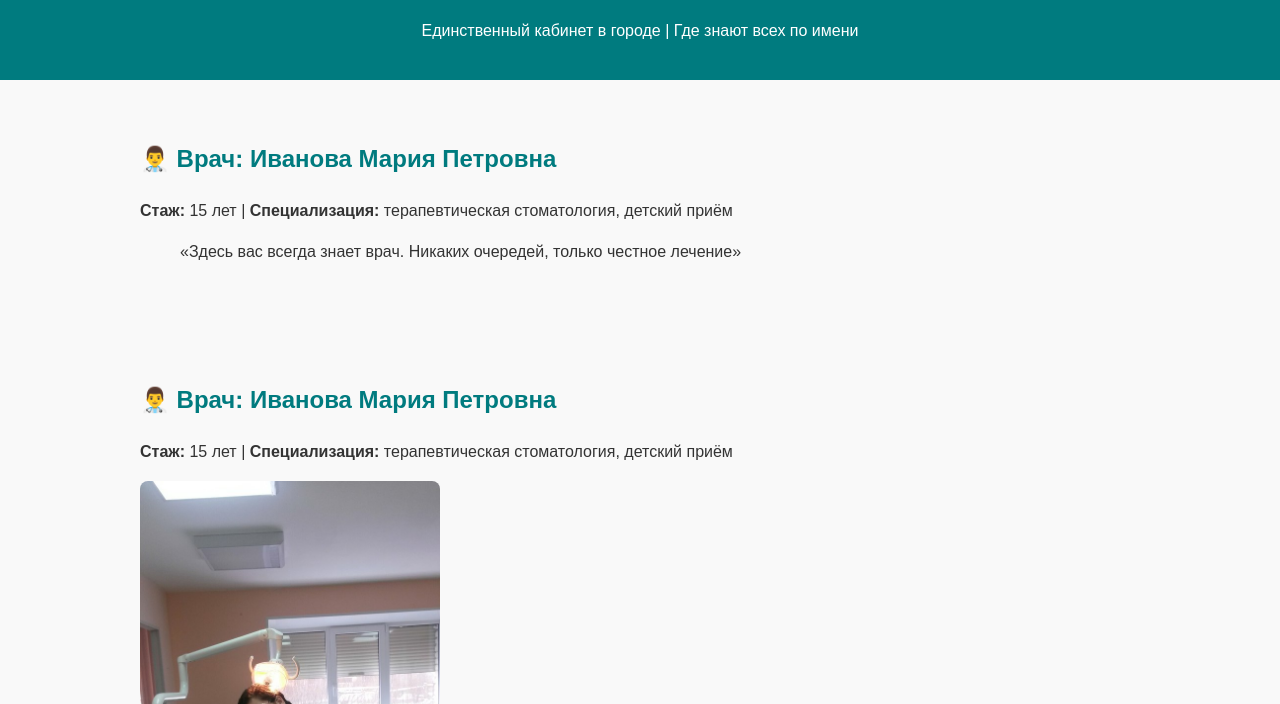
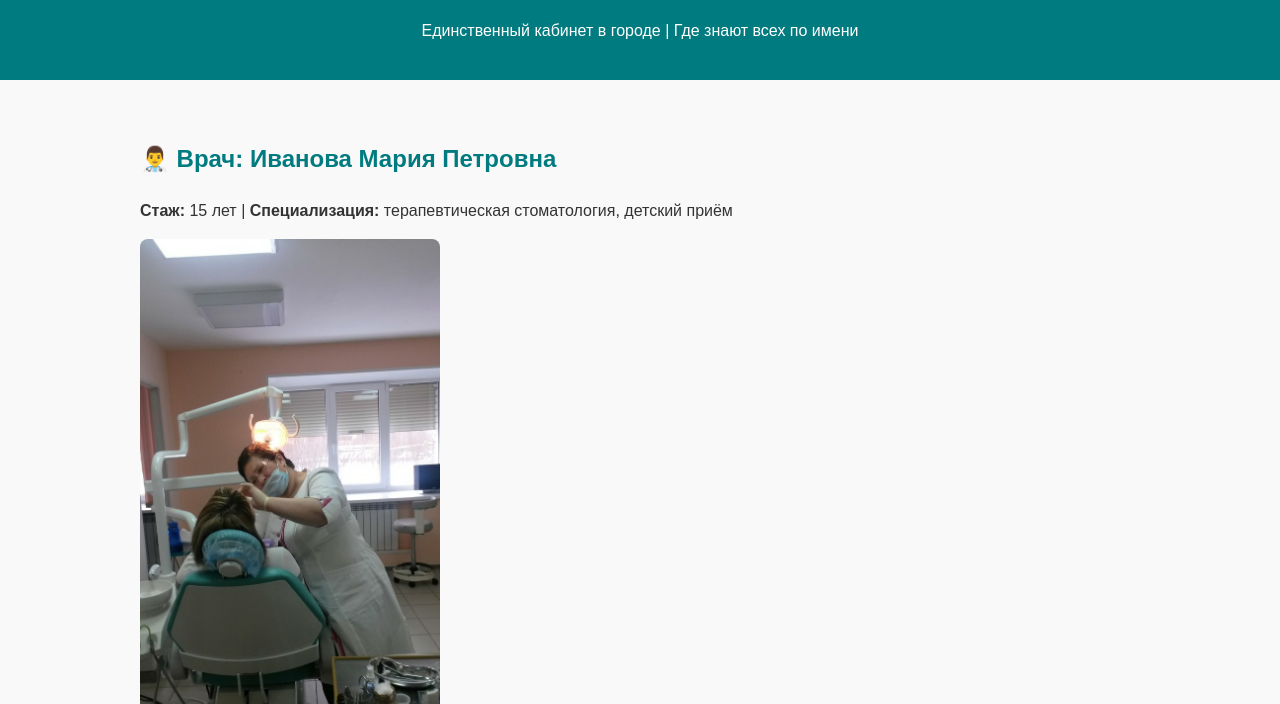
Before and after one commit to RacoonRockett/SemStomBel, a plain HTML site: page index.html in a window 1280 px wide. Shown: the part 96-800 px from the top of the page. Drawn offline with Linux system fonts and the light colour scheme.

Commit message:
Update index.html

```diff
--- a/index.html
+++ b/index.html
@@ -30,15 +30,6 @@ background: #f9f9f9; color: #333; }
     <p>Единственный кабинет в городе | Где знают всех по имени</p>
 </header>
 
-<section>
-    <h2>👨‍⚕️ Врач: Иванова Мария Петровна</h2>
-    <p><strong>Стаж:</strong> 15 лет | <strong>Специализация:</strong> терапевтическая
-
-стоматология, детский приём</p>
-    <blockquote>«Здесь вас всегда знает врач. Никаких очередей, только честное
-
-лечение»</blockquote>
-</section>
 <section>
     <h2>👨‍⚕️ Врач: Иванова Мария Петровна</h2>
     <p><strong>Стаж:</strong> 15 лет | <strong>Специализация:</strong> терапевтическая стоматология, детский приём</p>
```
